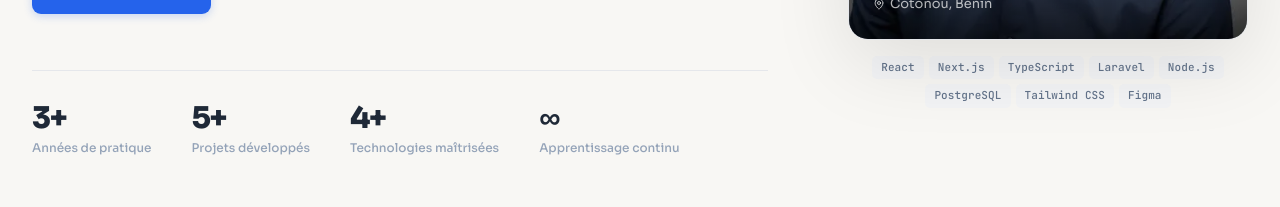
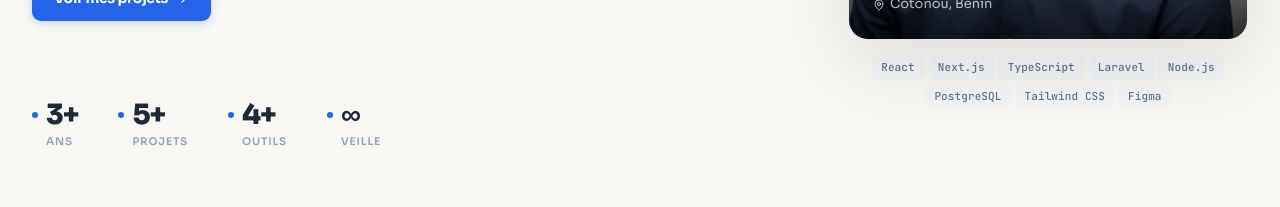
Before and after one commit to mahunaromaric/Mon-Portofolio, a React (Vite) app: page / in a window 1280 px wide. Shown: the part 558-765 px from the top of the page. Built offline with nearby package versions, Linux system fonts and the light colour scheme; no server answers; the database is empty.

Commit message:
hero stats: animation, shorter labels, blue dots, staggered fade-in

```diff
--- a/src/components/Hero.tsx
+++ b/src/components/Hero.tsx
@@ -1,18 +1,19 @@
 import { ArrowRight, MapPin } from 'lucide-react'
-import { C } from '../constants'
+import { C, useInView } from '../constants'
 import { Btn } from './ui/Btn'
 import { Tag } from './ui/Tag'
 import profilImg from '../img/profil.webp'
 
 const techs = ['React', 'Next.js', 'TypeScript', 'Laravel', 'Node.js', 'PostgreSQL', 'Tailwind CSS', 'Figma']
 const stats = [
-  { v: '3+', l: 'Années de pratique' },
-  { v: '5+', l: 'Projets développés' },
-  { v: '4+', l: 'Technologies maîtrisées' },
-  { v: '∞', l: 'Apprentissage continu' },
+  { v: '3+', l: 'ANS' },
+  { v: '5+', l: 'PROJETS' },
+  { v: '4+', l: 'OUTILS' },
+  { v: '∞', l: 'VEILLE' },
 ]
 
 export function Hero() {
+  const { ref, inView } = useInView()
   return (
     <section id="hero" style={{ minHeight: '100vh', display: 'flex', alignItems: 'center', paddingTop: 64, background: C.cream }}>
       <div style={{ maxWidth: 1280, margin: '0 auto', padding: '4rem 2rem', width: '100%' }}>
@@ -38,11 +39,21 @@ export function Hero() {
               <Btn href="#projects">Voir mes projets <ArrowRight size={14} /></Btn>
             </div>
 
-            <div style={{ display: 'flex', gap: '2.5rem', flexWrap: 'wrap', paddingTop: '2rem', borderTop: `1px solid ${C.border}` }}>
-              {stats.map(s => (
-                <div key={s.l}>
-                  <div style={{ fontFamily: 'var(--font-display)', fontSize: 30, fontWeight: 800, letterSpacing: '-0.05em', color: C.ink, lineHeight: 1 }}>{s.v}</div>
-                  <div style={{ fontFamily: 'var(--font-sans)', fontSize: 12, color: C.slate, marginTop: 5, fontWeight: 500 }}>{s.l}</div>
+            <div ref={ref} style={{
+              display: 'flex', gap: '2.5rem', flexWrap: 'wrap', paddingTop: '1.5rem',
+              opacity: inView ? 1 : 0, transform: inView ? 'none' : 'translateY(16px)',
+              transition: 'all 0.7s cubic-bezier(0.4,0,0.2,1)',
+            }}>
+              {stats.map((s, i) => (
+                <div key={s.l} style={{
+                  opacity: inView ? 1 : 0, transform: inView ? 'none' : 'translateY(10px)',
+                  transition: `all 0.5s cubic-bezier(0.4,0,0.2,1) ${i * 0.1}s`,
+                }}>
+                  <div style={{ display: 'flex', alignItems: 'center', gap: 8 }}>
+                    <span style={{ width: 6, height: 6, borderRadius: '50%', background: C.blue, flexShrink: 0 }} />
+                    <span style={{ fontFamily: 'var(--font-display)', fontSize: 28, fontWeight: 800, letterSpacing: '-0.04em', color: C.ink, lineHeight: 1 }}>{s.v}</span>
+                  </div>
+                  <div style={{ fontFamily: 'var(--font-sans)', fontSize: 10.5, color: C.slate, marginTop: 5, fontWeight: 600, letterSpacing: '0.08em', marginLeft: 14 }}>{s.l}</div>
                 </div>
               ))}
             </div>
```
